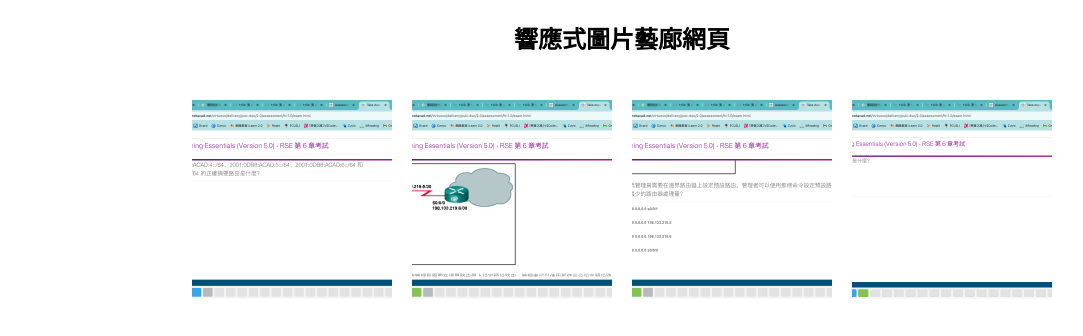
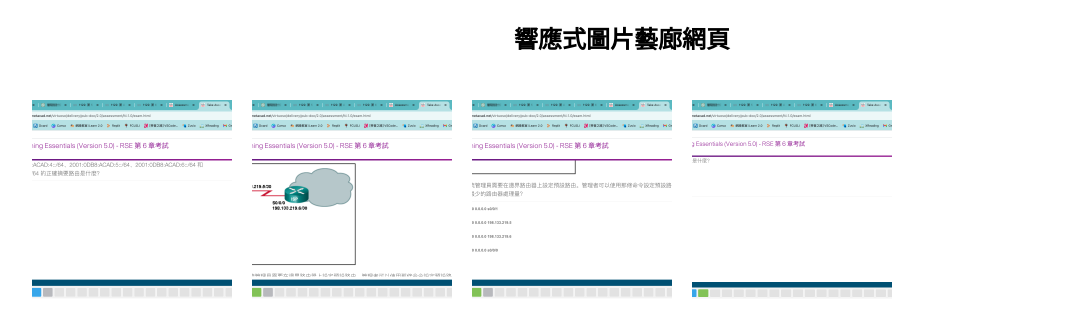
Before and after one commit to dodoooooooo/midTest_2_240423, a plain HTML site: page index.html in a window 1280 px wide. Shown: the whole page, without its empty margins (18-1101 px from the left). Drawn offline with Linux system fonts and the light colour scheme.

Commit message:
flex-start

```diff
--- a/styles.css
+++ b/styles.css
@@ -18,7 +18,7 @@ body {
     padding: 20px;
     display: flex;
     flex-wrap: wrap; /* 允許容器內的元素換行 */
-    justify-content: center; /* 水平居中 */
+    justify-content: flex-start; /* 將元素靠左 */
 }
 
 .image-container {
```
